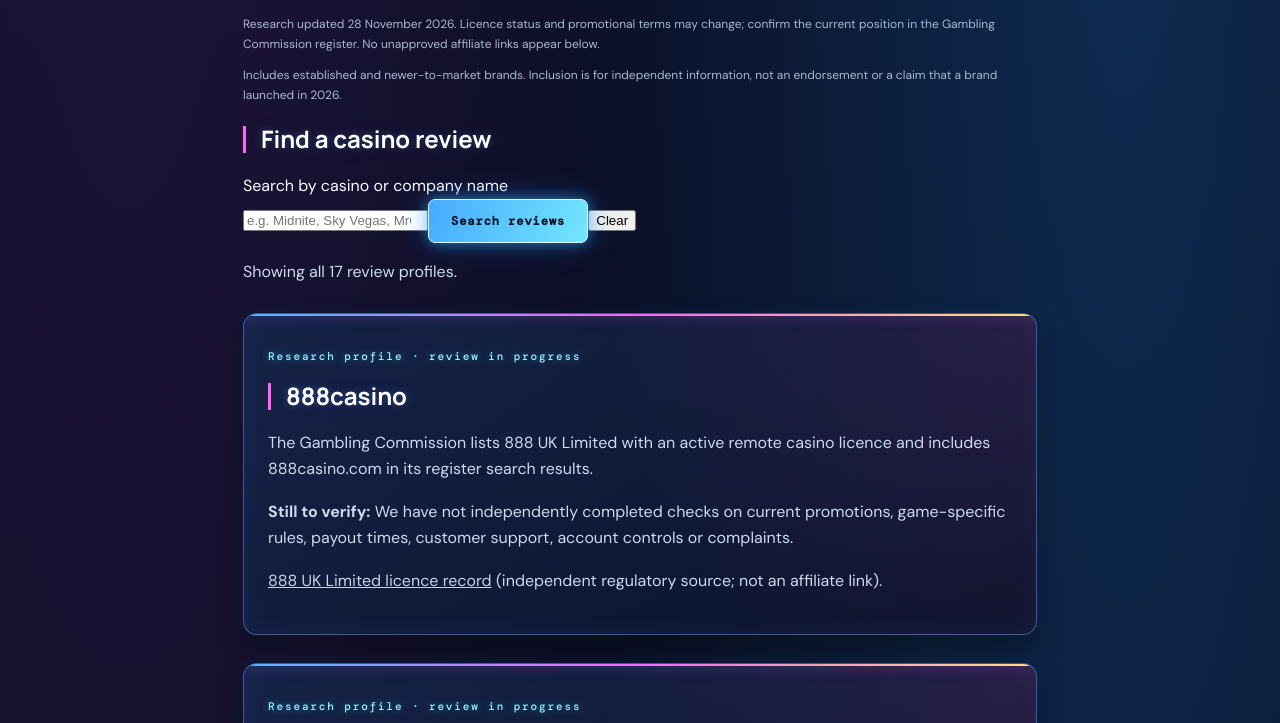
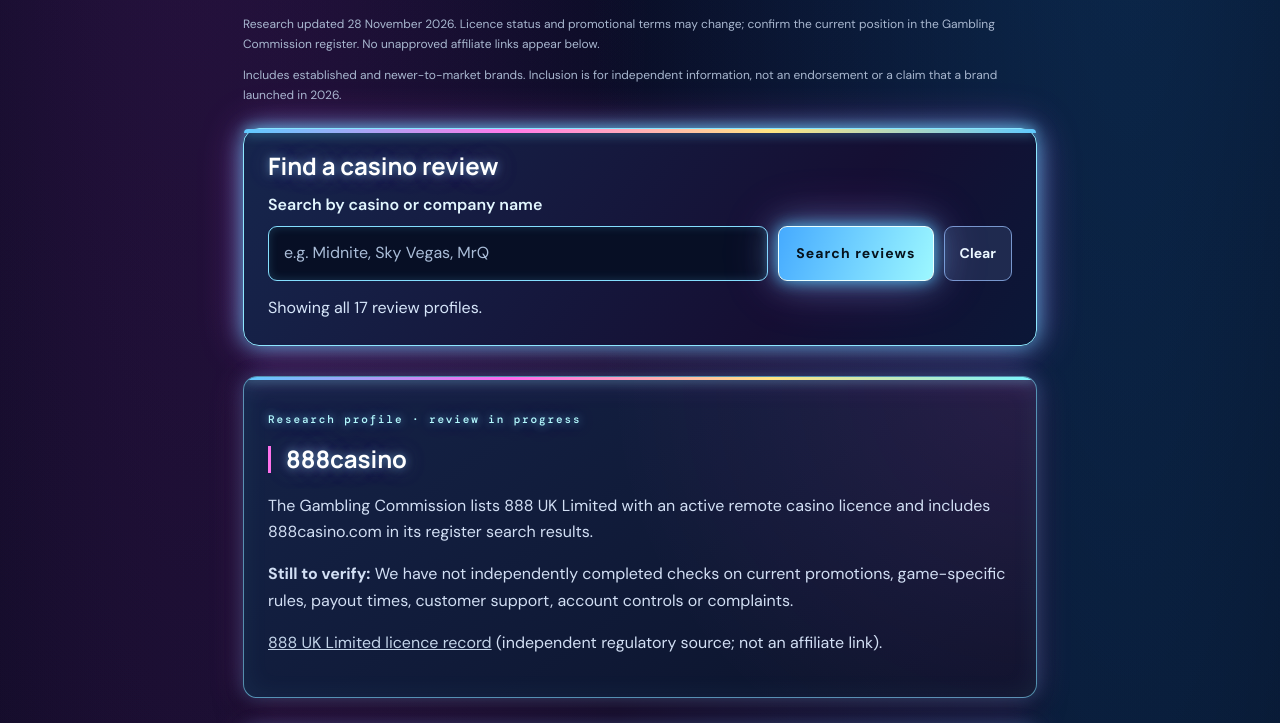
Before and after one commit to dalegalea-sudo/silkes-reels, a plain HTML site: page reviews.html in a window 1280 px wide. Shown: the part 1031-1754 px from the top of the page. Drawn offline with nearby package versions, Linux system fonts and the light colour scheme.

Commit message:
Apply maximum neon branding and style searchable review directory

```diff
--- a/styles.css
+++ b/styles.css
@@ -128,3 +128,40 @@ footer,.site-legal-footer{background:linear-gradient(180deg,#0a0d24,#050713);bor
 .home-offers>.notice{margin:18px 0 0}
 @media(max-width:850px){.home-offers-grid{grid-template-columns:repeat(2,minmax(0,1fr))}}
 @media(max-width:560px){.home-offers{padding:18px;margin-top:18px}.home-offers-grid{grid-template-columns:1fr}.home-offers-heading .button{width:100%;text-align:center}}
+
+/* SILKE'S REELS — MAXIMUM NEON V4. Rich lighting without rapid strobe effects. */
+:root{--blue:#68c8ff;--cyan:#a0f6ff;--pink:#ff73eb;--gold:#ffe582;--muted:#d2dff4}
+body{background:radial-gradient(ellipse at 15% 0%,#dc34e22d,transparent 30rem),radial-gradient(ellipse at 88% 5%,#18a4ff33,transparent 34rem),radial-gradient(ellipse at 48% 42%,#4b37a911,transparent 48rem),linear-gradient(180deg,#080c24,#040613 56%,#02040c)}
+body:before{opacity:.2}
+.site-header{background:radial-gradient(ellipse at 50% 10%,#692a8a66,transparent 58%),linear-gradient(90deg,#070e27,#170d31,#07172d)!important;box-shadow:0 0 20px #5bd0ff66,0 0 56px #fc6cff33,inset 0 -2px 18px #6ddcff24}
+.site-header::after{height:5px;box-shadow:0 0 14px #72e9ff,0 0 30px #f55affaa,0 0 48px #52bfff77}
+.site-header .brand-logo{filter:drop-shadow(0 0 15px #78dfffbb) drop-shadow(0 0 29px #fc6cff99) drop-shadow(0 0 52px #74c8ff66)}
+.site-header nav a{color:#f5fcff;text-shadow:0 0 9px #78dfff88}
+h1,h2,h3{color:#fff;text-shadow:0 0 9px #83dfff88,0 0 24px #ff73eb50,0 0 39px #6eaaff33}
+.hero h1 em,.footer-brand{color:#b5fbff;text-shadow:0 0 12px #9cf7ff,0 0 30px #58c8ff99,0 0 50px #f768ee55}
+.page h1,.hero h1{filter:drop-shadow(0 0 12px #7de6ff55)}
+.eyebrow{color:#b5faff;text-shadow:0 0 9px #69daffbb,0 0 23px #fa74ed66}
+.notice-panel,.feature-grid article,.coming,.bonus-card,.home-offer-card,.home-offers,.offers-spotlight,.offers-status,.hero-art{border-color:#80dfff99;box-shadow:0 0 18px #59bfff44,0 0 35px #fa61f333,inset 0 0 27px #72ddff13,0 14px 30px #0007}
+.bonus-card:before,.notice-panel:before,.home-offer-card:before,.feature-grid article:before{height:3px;background:linear-gradient(90deg,#5fcaff,#ff68ee,#ffe481,#78f4ff);box-shadow:0 0 11px #8cefffbb,0 0 23px #fc5cfa88}
+.button{border:1px solid #e9ffff;background:linear-gradient(110deg,#45aaff,#9df8ff);color:#06121c;box-shadow:0 0 15px #54c9ffcc,0 0 34px #72dfff77,0 0 55px #e65aff44}
+.button:hover,.button:focus-visible{box-shadow:0 0 19px #8df4ff,0 0 41px #5acbffbb,0 0 65px #ec5cfd66}
+.arcade-strip{border-color:#ff8cec99;box-shadow:0 0 16px #eb5cff99,0 0 37px #64caff66}
+footer,.site-legal-footer{border-top:2px solid #83e8ff88;box-shadow:0 -8px 28px #5ed5ff55}
+.review-search{padding:24px;margin:22px 0 30px;border:1px solid #8ee7ff;position:relative;border-radius:16px;background:linear-gradient(125deg,#16264d,#150f33 70%,#0b1737);box-shadow:0 0 15px #5cdbffaa,0 0 35px #ef5eff55}
+.review-search:before{content:"";position:absolute;inset:0 0 auto;height:4px;border-radius:16px 16px 0 0;background:linear-gradient(90deg,#60caff,#ff7ae9,#ffe581,#60caff);box-shadow:0 0 12px #69dfffaa}
+.review-search h2{margin:0 0 12px;border:none!important;padding:0!important}
+.review-search label{display:block;color:#e3f7ff;margin-bottom:8px;font-weight:600}
+.review-search-row{display:flex;flex-wrap:wrap;gap:10px;align-items:stretch}
+.review-search input[type="search"]{min-width:180px;flex:1 1 220px;width:100%;border:1px solid #85dfff;border-radius:9px;background:#070f25;color:#fff;padding:13px 15px;font:inherit;outline-offset:4px;box-shadow:inset 0 0 10px #5fcfff33}
+.review-search input::placeholder{color:#aabdd8}
+.review-search input:focus-visible{outline:2px solid #ffe581;box-shadow:0 0 15px #67dfff66}
+.review-search .button{cursor:pointer;font:700 14px 'DM Sans',sans-serif;padding:11px 17px;border-radius:9px}
+.review-clear{background:#1f2a4f;color:#ecf9ff;border:1px solid #7897ce;border-radius:9px;cursor:pointer;font:700 14px 'DM Sans',sans-serif;padding:11px 15px}
+.review-clear:hover,.review-clear:focus-visible{background:#2d3c68;border-color:#9befff}
+.review-search-count,.review-search-empty{margin:14px 0 0;color:#d7e6fa}
+.notice-panel[hidden],.review-search-empty[hidden]{display:none!important}
+@media (prefers-reduced-motion:no-preference){.site-header .brand-logo{animation:sr-maximum-sign 5.4s ease-in-out infinite}.site-header::after{animation:sr-light-track 7s linear infinite}.review-search{animation:sr-search-halo 7s ease-in-out infinite}}
+@keyframes sr-maximum-sign{0%,100%{opacity:1;filter:drop-shadow(0 0 15px #78dfffbb) drop-shadow(0 0 29px #fc6cff99)}45%{opacity:.96;filter:drop-shadow(0 0 21px #9dfbffff) drop-shadow(0 0 42px #ff7ae9cc)}75%{opacity:1;filter:drop-shadow(0 0 13px #6ccaffaa) drop-shadow(0 0 25px #ee65fc77)}}
+@keyframes sr-search-halo{0%,100%{box-shadow:0 0 15px #5cdbff99,0 0 30px #ef5eff44}50%{box-shadow:0 0 25px #5cdbffcc,0 0 48px #ef5eff77}}
+@media(max-width:600px){.review-search{padding:19px}.review-search-row>.button{flex:1 1 54%}.review-clear{flex:1 1 30%}}
+@media(prefers-reduced-motion:reduce){.site-header .brand-logo,.site-header::after,.review-search{animation:none!important}}
```
